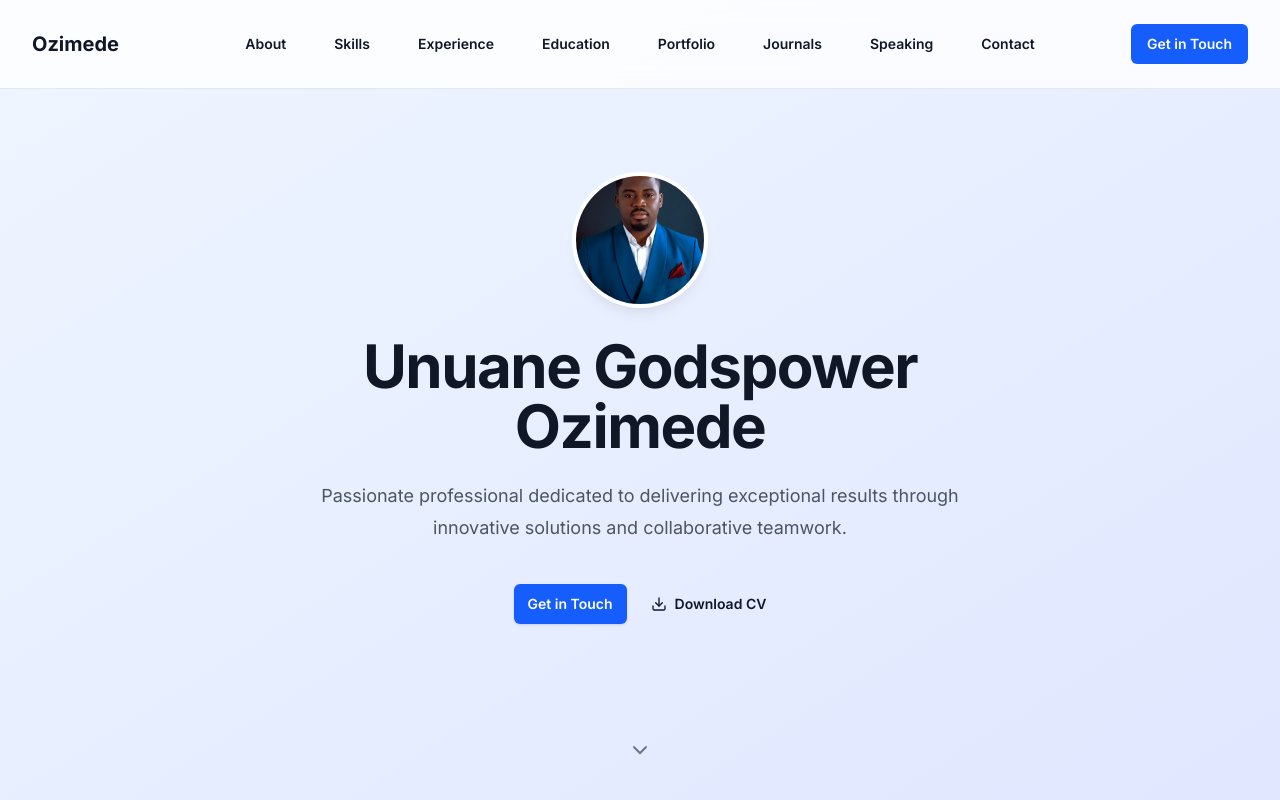
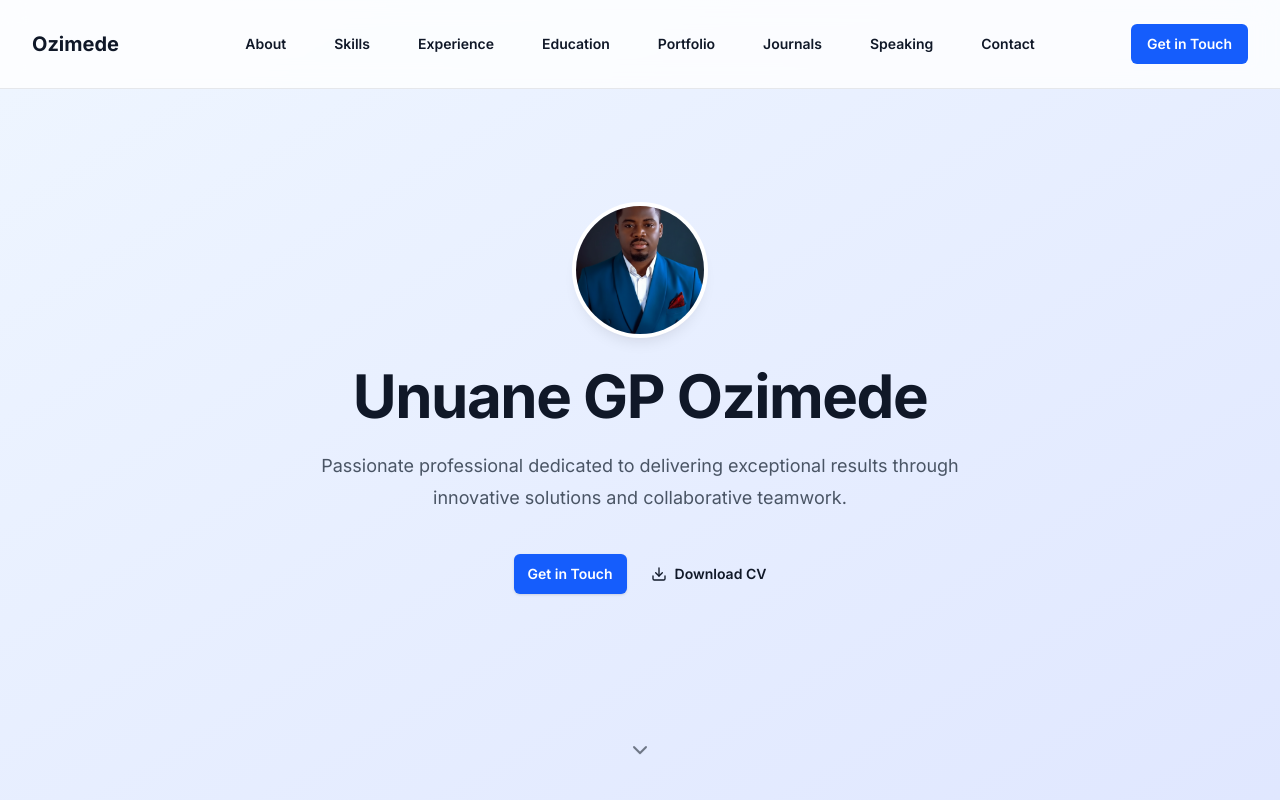
Before and after one commit to ozunuane/portfolio-website, a Next.js app: page / in a window 1280 px wide. Shown: the top 800 px of the page. Built offline with nearby package versions, Linux system fonts and the light colour scheme.

Commit message:
Update headline to use 'Unuane GP Ozimede'
- Changed main headline from 'Unuane Godspower Ozimede' to 'Unuane GP Ozimede'
- Updated Hero component display name for cleaner, more concise branding

```diff
--- a/src/components/Hero.tsx
+++ b/src/components/Hero.tsx
@@ -19,7 +19,7 @@ export default function Hero() {
           </div>
 
           <h1 className="text-4xl font-bold tracking-tight text-gray-900 sm:text-6xl">
-            Unuane Godspower Ozimede
+            Unuane GP Ozimede
           </h1>
 
           <p className="mt-6 text-lg leading-8 text-gray-600">
```
